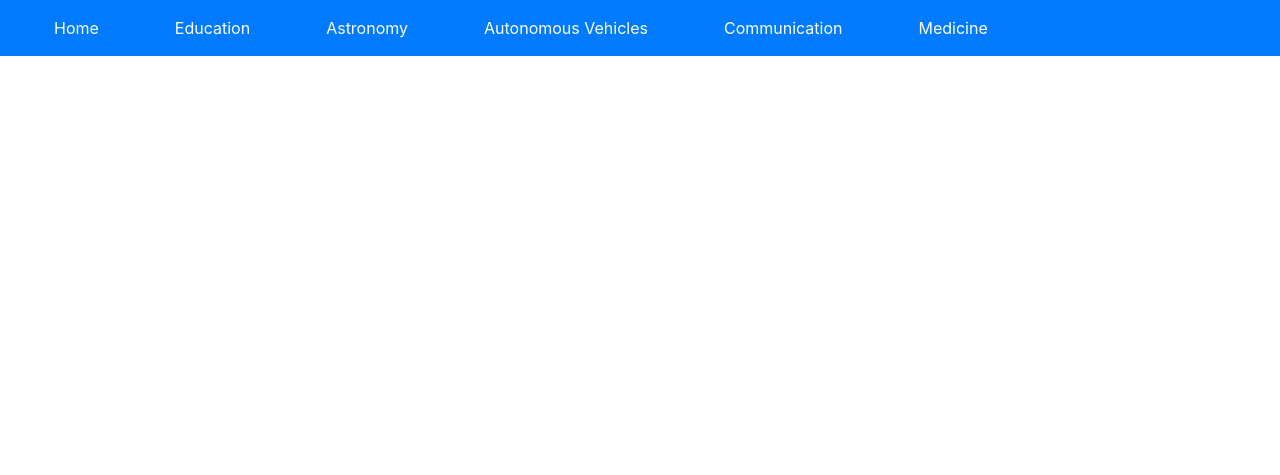
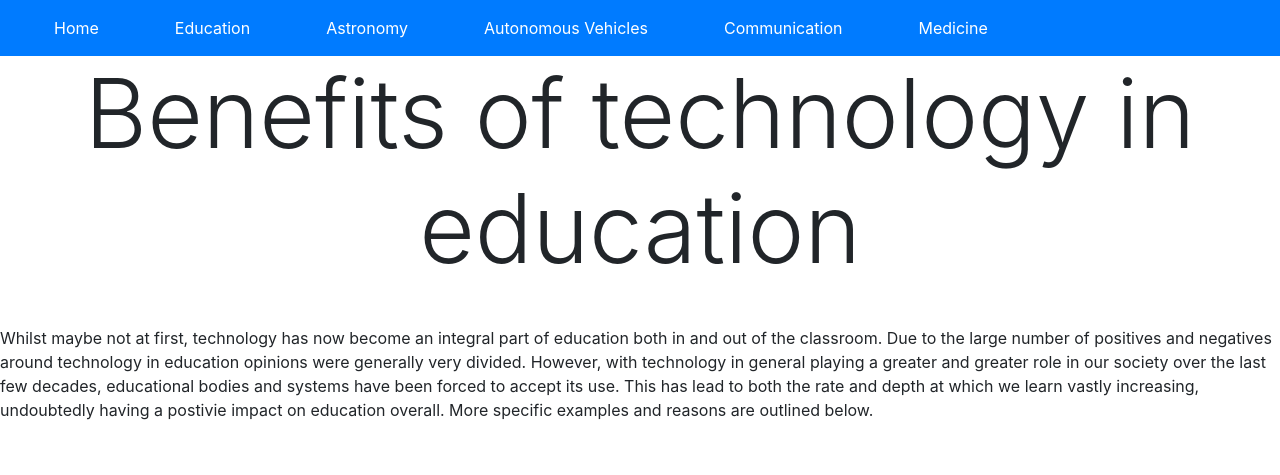
Before and after one commit to jnjb45/ProgPracticalWk5, a plain HTML site: page Pages/Education.html in a window 1280 px wide. Shown: the top 475 px of the page. Drawn offline with nearby package versions, Linux system fonts and the light colour scheme; grey boxes are pictures that could not be loaded.

Commit message:
Addressed issue of text turned white on Education.html page

```diff
--- a/Pages/Medicine.css
+++ b/Pages/Medicine.css
@@ -19,11 +19,7 @@ img{
     margin-top: 40px;
 }
 
-.container-fluid{
-    color: white;
-    margin-bottom: 0px;
-}
-
 .fixed-bottom{
     background-color: dodgerblue;
+    color: white;
 }
```
Also changed, not shown: Pages/Astronomy.html (+1 -1 lines).
